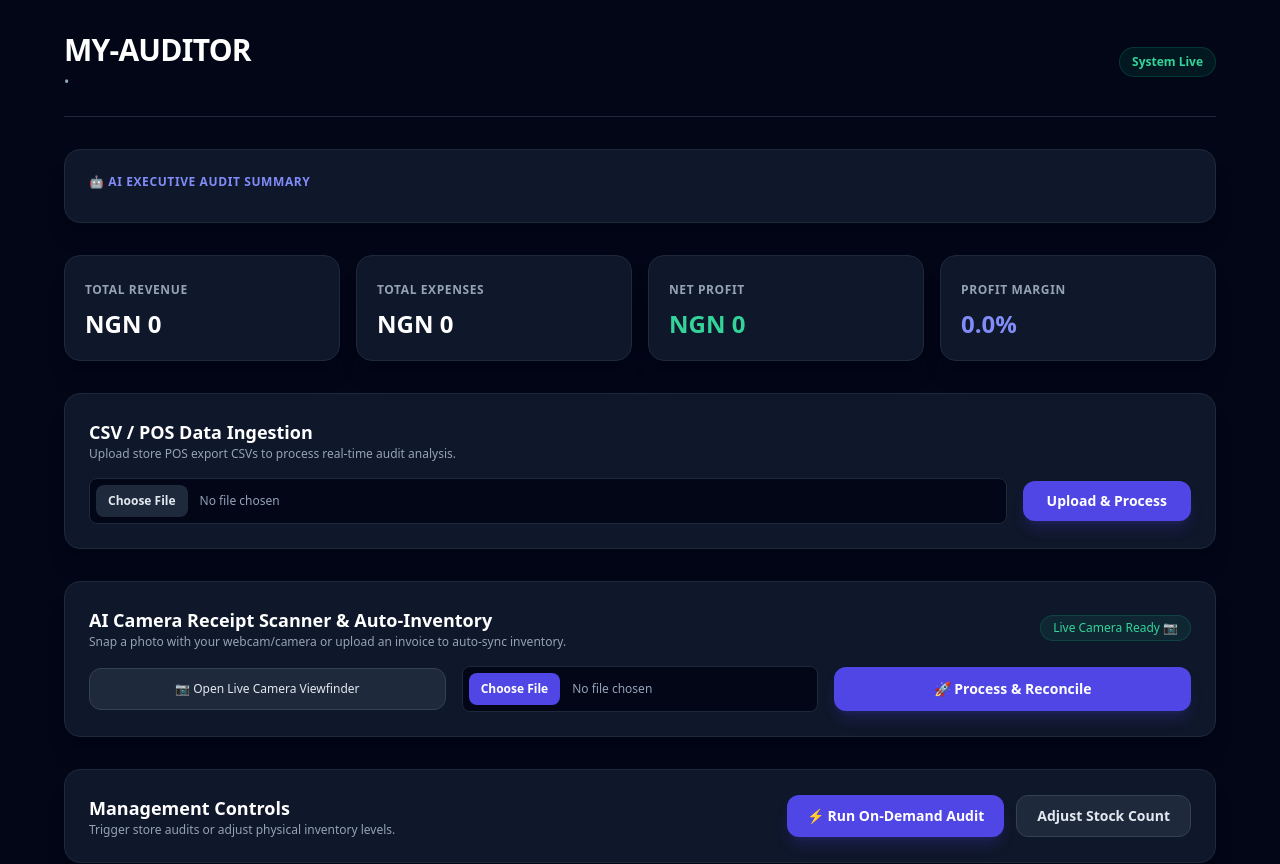
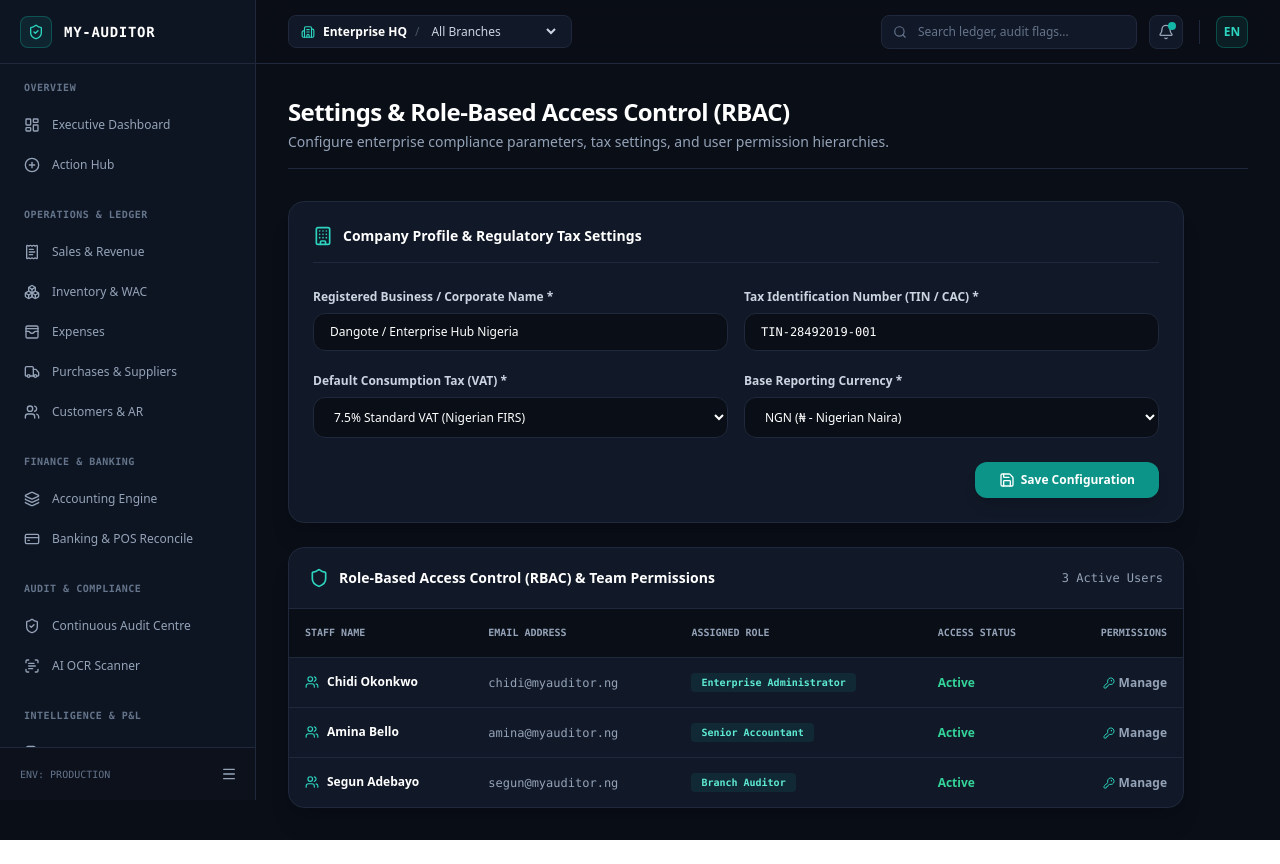
Before and after one commit to SIR-TRUTH/my-auditor-frontend, a Next.js app: page /dashboard/settings in a window 1280 px wide. Shown: the top 864 px of the page. After the commit the page ends 840 px from the top, so only its background shows below. Built offline with nearby package versions, Linux system fonts and the light colour scheme; no server answers.

Commit message:
feat: implement world-class settings and RBAC enterprise module

```diff
--- /dev/null
+++ b/src/pages/dashboard/settings.tsx
@@ -0,0 +1,165 @@
+import React, { useState } from 'react';
+import AppShell from '../../components/AppShell';
+import {
+  Settings,
+  Shield,
+  Building,
+  Users,
+  Save,
+  CheckCircle2,
+  Lock,
+  KeyRound
+} from 'lucide-react';
+
+export default function SettingsPage() {
+  const [businessName, setBusinessName] = useState('Dangote / Enterprise Hub Nigeria');
+  const [tinNumber, setTinNumber] = useState('TIN-28492019-001');
+  const [vatRate, setVatRate] = useState('7.5% Standard VAT');
+  const [currency, setCurrency] = useState('NGN (₦ - Nigerian Naira)');
+  const [savedStatus, setSavedStatus] = useState(false);
+
+  const [teamMembers, setTeamMembers] = useState([
+    { id: 1, name: 'Chidi Okonkwo', email: 'chidi@myauditor.ng', role: 'Enterprise Administrator', status: 'Active' },
+    { id: 2, name: 'Amina Bello', email: 'amina@myauditor.ng', role: 'Senior Accountant', status: 'Active' },
+    { id: 3, name: 'Segun Adebayo', email: 'segun@myauditor.ng', role: 'Branch Auditor', status: 'Active' }
+  ]);
+
+  const handleSaveSettings = (e: React.FormEvent) => {
+    e.preventDefault();
+    setSavedStatus(true);
+    setTimeout(() => setSavedStatus(false), 3000);
+  };
+
+  return (
+    <AppShell
+      title="Settings & Role-Based Access Control (RBAC)"
+      subtitle="Configure enterprise compliance parameters, tax settings, and user permission hierarchies."
+    >
+      <div className="space-y-6 max-w-4xl">
+        {/* SUCCESS NOTIFICATION BANNER */}
+        {savedStatus && (
+          <div className="bg-emerald-500/10 border border-emerald-500/30 rounded-xl p-4 flex items-center gap-3 text-emerald-400">
+            <CheckCircle2 className="w-5 h-5 flex-shrink-0" />
+            <span className="text-xs font-bold">Enterprise settings and compliance parameters updated successfully!</span>
+          </div>
+        )}
+
+        {/* COMPANY PROFILE & TAX CONFIG */}
+        <div className="bg-[#111827] border border-[#1F293B] rounded-2xl p-6 space-y-5 shadow-xl">
+          <div className="flex items-center gap-2.5 border-b border-[#1F293B] pb-4">
+            <Building className="w-5 h-5 text-teal-400" />
+            <h2 className="text-sm font-bold text-white">Company Profile &amp; Regulatory Tax Settings</h2>
+          </div>
+
+          <form onSubmit={handleSaveSettings} className="space-y-4">
+            <div className="grid grid-cols-1 sm:grid-cols-2 gap-4">
+              <div className="space-y-1.5">
+                <label className="text-xs font-semibold text-slate-300">Registered Business / Corporate Name *</label>
+                <input
+                  type="text"
+                  required
+                  value={businessName}
+                  onChange={(e) => setBusinessName(e.target.value)}
+                  className="w-full bg-[#0A0E17] border border-[#1F293B] rounded-xl px-4 py-2.5 text-xs text-white focus:outline-none focus:border-teal-500"
+                />
+              </div>
+
+              <div className="space-y-1.5">
+                <label className="text-xs font-semibold text-slate-300">Tax Identification Number (TIN / CAC) *</label>
+                <input
+                  type="text"
+                  required
+                  value={tinNumber}
+                  onChange={(e) => setTinNumber(e.target.value)}
+                  className="w-full bg-[#0A0E17] border border-[#1F293B] rounded-xl px-4 py-2.5 text-xs text-white font-mono focus:outline-none focus:border-teal-500"
+                />
+              </div>
+            </div>
+
+            <div className="grid grid-cols-1 sm:grid-cols-2 gap-4">
+              <div className="space-y-1.5">
+                <label className="text-xs font-semibold text-slate-300">Default Consumption Tax (VAT) *</label>
+                <select
+                  value={vatRate}
+                  onChange={(e) => setVatRate(e.target.value)}
+                  className="w-full bg-[#0A0E17] border border-[#1F293B] rounded-xl px-4 py-2.5 text-xs text-white focus:outline-none focus:border-teal-500 cursor-pointer"
+                >
+                  <option value="7.5% Standard VAT">7.5% Standard VAT (Nigerian FIRS)</option>
+                  <option value="0% Zero Rated">0% Zero Rated / Export</option>
+                  <option value="Exempt">Exempt</option>
+                </select>
+              </div>
+
+              <div className="space-y-1.5">
+                <label className="text-xs font-semibold text-slate-300">Base Reporting Currency *</label>
+                <select
+                  value={currency}
+                  onChange={(e) => setCurrency(e.target.value)}
+                  className="w-full bg-[#0A0E17] border border-[#1F293B] rounded-xl px-4 py-2.5 text-xs text-white focus:outline-none focus:border-teal-500 cursor-pointer"
+                >
+                  <option value="NGN (₦ - Nigerian Naira)">NGN (₦ - Nigerian Naira)</option>
+                  <option value="USD ($ - US Dollar)">USD ($ - US Dollar)</option>
+                </select>
+              </div>
+            </div>
+
+            <div className="pt-2 flex justify-end">
+              <button
+                type="submit"
+                className="px-6 py-2.5 rounded-xl bg-teal-600 hover:bg-teal-500 text-white font-bold text-xs transition shadow-lg flex items-center gap-1.5 cursor-pointer"
+              >
+                <Save className="w-4 h-4" /> Save Configuration
+              </button>
+            </div>
+          </form>
+        </div>
+
+        {/* ROLE-BASED ACCESS CONTROL (RBAC) */}
+        <div className="bg-[#111827] border border-[#1F293B] rounded-2xl overflow-hidden shadow-xl">
+          <div className="p-5 border-b border-[#1F293B] flex items-center justify-between">
+            <div className="flex items-center gap-2.5">
+              <Shield className="w-5 h-5 text-teal-400" />
+              <h2 className="text-sm font-bold text-white">Role-Based Access Control (RBAC) &amp; Team Permissions</h2>
+            </div>
+            <span className="text-xs text-slate-400 font-mono">3 Active Users</span>
+          </div>
+
+          <div className="overflow-x-auto">
+            <table className="w-full text-left border-collapse text-xs">
+              <thead>
+                <tr className="bg-[#0A0E17] text-slate-400 border-b border-[#1F293B] uppercase font-mono text-[10px]">
+                  <th className="p-4">Staff Name</th>
+                  <th className="p-4">Email Address</th>
+                  <th className="p-4">Assigned Role</th>
+                  <th className="p-4">Access Status</th>
+                  <th className="p-4 text-right">Permissions</th>
+                </tr>
+              </thead>
+              <tbody className="divide-y divide-[#1F293B] text-slate-300">
+                {teamMembers.map((member) => (
+                  <tr key={member.id} className="hover:bg-[#182234]/50">
+                    <td className="p-4 font-bold text-white flex items-center gap-2">
+                      <Users className="w-3.5 h-3.5 text-teal-400" /> {member.name}
+                    </td>
+                    <td className="p-4 font-mono text-slate-400">{member.email}</td>
+                    <td className="p-4">
+                      <span className="px-2.5 py-1 rounded bg-teal-500/10 text-teal-300 font-semibold text-[10px] font-mono">
+                        {member.role}
+                      </span>
+                    </td>
+                    <td className="p-4"><span className="text-emerald-400 font-semibold">{member.status}</span></td>
+                    <td className="p-4 text-right">
+                      <span className="text-slate-400 hover:text-white cursor-pointer font-semibold flex items-center justify-end gap-1">
+                        <KeyRound className="w-3 h-3 text-teal-400" /> Manage
+                      </span>
+                    </td>
+                  </tr>
+                ))}
+              </tbody>
+            </table>
+          </div>
+        </div>
+      </div>
+    </AppShell>
+  );
+}
```
